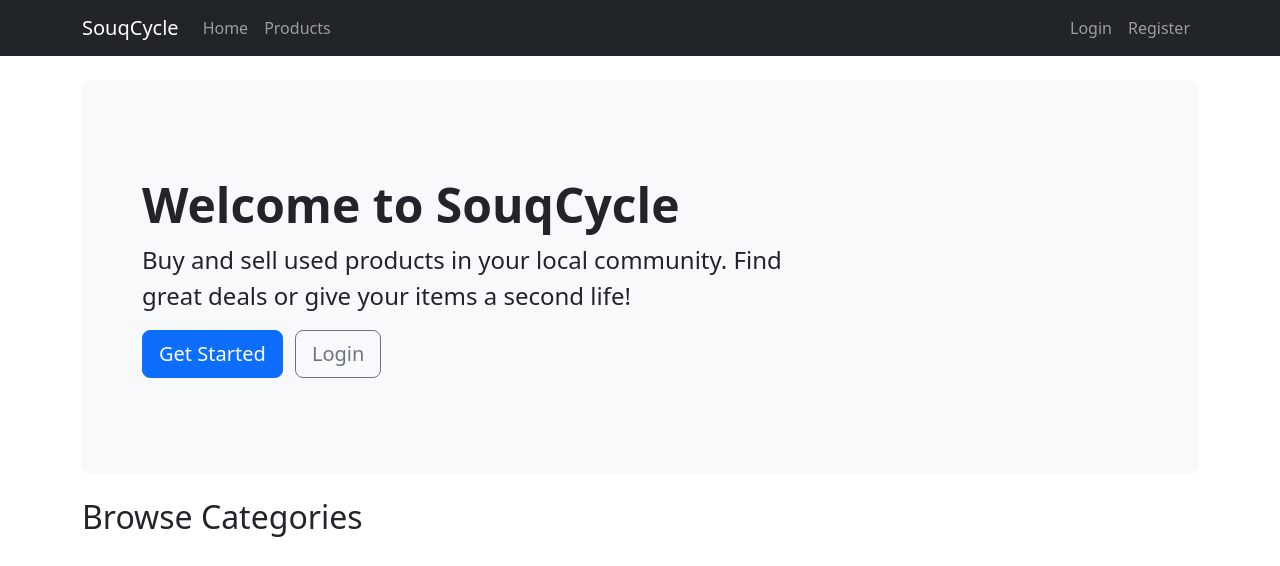
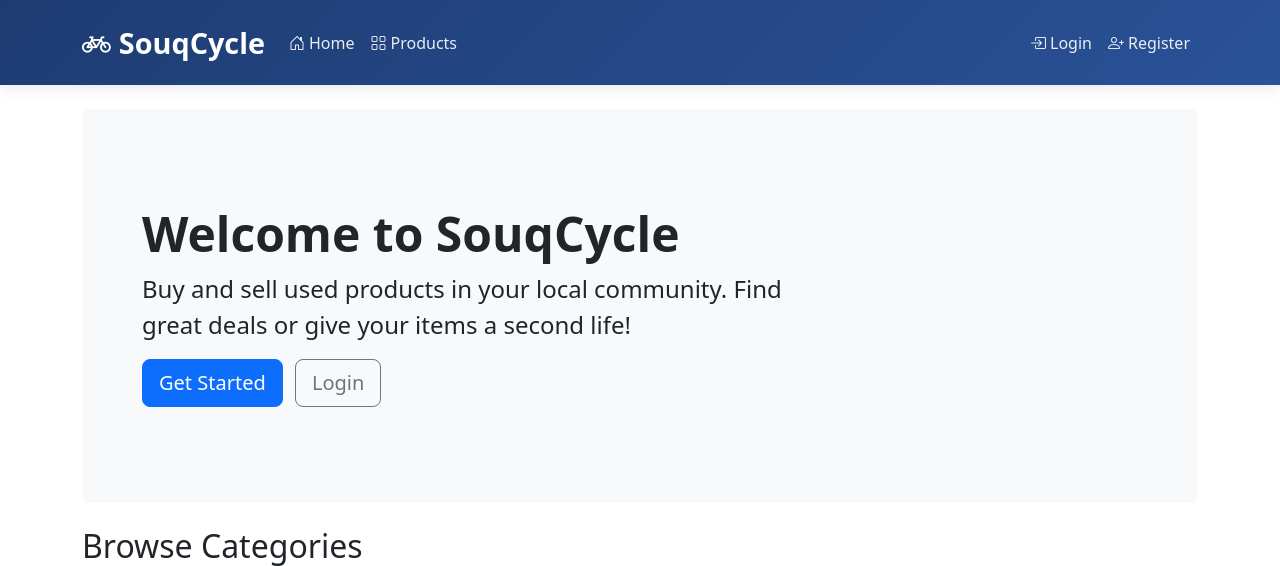
Before and after one commit to Mustaphalamhamdi/usedProductsMartketPlace, a PHP site: page / in a window 1280 px wide. Shown: the top 566 px of the page. Run offline with PHP 8.4, Linux system fonts and the light colour scheme; data that the repository does not hold is empty.

Commit message:
updating header

```diff
--- a/views/includes/header.php
+++ b/views/includes/header.php
@@ -1,55 +1,151 @@
-
 <!DOCTYPE html>
 <html lang="en">
 <head>
    <meta charset="UTF-8">
    <meta name="viewport" content="width=device-width, initial-scale=1.0">
    <title>SouqCycle - Buy and Sell Used Products</title>
-    <!-- Bootstrap CSS -->
    <link href="https://cdn.jsdelivr.net/npm/bootstrap@5.3.2/dist/css/bootstrap.min.css" rel="stylesheet">
+   <link rel="stylesheet" href="https://cdn.jsdelivr.net/npm/bootstrap-icons@1.11.3/font/bootstrap-icons.css">
+   <style>
+       .navbar {
+           background: linear-gradient(135deg, #1e3c72 0%, #2a5298 100%);
+           padding: 1rem 0;
+           box-shadow: 0 2px 15px rgba(0,0,0,0.1);
+       }
+
+       .navbar-brand {
+           font-size: 1.8rem;
+           font-weight: 700;
+           color: #fff !important;
+           transition: all 0.3s ease;
+       }
+
+       .navbar-brand:hover {
+           transform: scale(1.05);
+       }
+
+       .nav-link {
+           color: rgba(255,255,255,0.9) !important;
+           font-weight: 500;
+           padding: 0.5rem 1rem;
+           border-radius: 5px;
+           transition: all 0.3s ease;
+       }
+
+       .nav-link:hover {
+           background: rgba(255,255,255,0.1);
+           transform: translateY(-2px);
+       }
+
+       .btn-sell {
+           background: #00d2ff;
+           color: #fff !important;
+           padding: 0.5rem 1.2rem;
+           border-radius: 25px;
+           font-weight: 600;
+           transition: all 0.3s ease;
+       }
+
+       .btn-sell:hover {
+           background: #00b4db;
+           transform: translateY(-2px);
+       }
+
+       .navbar-toggler {
+           border: none;
+           padding: 0.5rem;
+       }
+
+       .navbar-toggler:focus {
+           box-shadow: none;
+       }
+
+       .user-profile {
+           display: flex;
+           align-items: center;
+           gap: 0.5rem;
+       }
+
+       .user-avatar {
+           width: 35px;
+           height: 35px;
+           border-radius: 50%;
+           background: rgba(255,255,255,0.2);
+           display: flex;
+           align-items: center;
+           justify-content: center;
+       }
+   </style>
 </head>
 <body>
-    <!-- Navigation Bar -->
-    <nav class="navbar navbar-expand-lg navbar-dark bg-dark mb-4">
+<nav class="navbar navbar-expand-lg mb-4">
     <div class="container">
-            <a class="navbar-brand" href="/SouqCycle">SouqCycle</a>
+        <a class="navbar-brand" href="/views">
+            <i class="bi bi-bicycle me-2"></i>SouqCycle
+        </a>
         <button class="navbar-toggler" type="button" data-bs-toggle="collapse" data-bs-target="#navbarNav">
-                <span class="navbar-toggler-icon"></span>
+            <i class="bi bi-list text-white"></i>
         </button>
         <div class="collapse navbar-collapse" id="navbarNav">
             <ul class="navbar-nav me-auto">
                 <li class="nav-item">
-                        <a class="nav-link" href="/SouqCycle">Home</a>
+                    <a class="nav-link" href="/index.php">
+                        <i class="bi bi-house-door me-1"></i>Home
+                    </a>
                 </li>
                 <li class="nav-item">
-                        <a class="nav-link" href="/views/product/list.php">Products</a>
+                    <a class="nav-link" href="views/product/list.php">
+                        <i class="bi bi-grid me-1"></i>Products
+                    </a>
                 </li>
             </ul>
             <ul class="navbar-nav">
-                    <?php if(isset($_SESSION['user_id'])): ?>
+                <?php if(isset($_SESSION['is_logged_in'])): ?>
                     <li class="nav-item">
-                            <a class="nav-link" href="/views/product/create.php">Sell Item</a>
+                        <a class="nav-link btn-sell" href="views/product/create.php">
+                            <i class="bi bi-plus-circle me-1"></i>Sell Item
+                        </a>
                     </li>
                     <?php if(isset($_SESSION['is_admin']) && $_SESSION['is_admin']): ?>
                         <li class="nav-item">
-                                <a class="nav-link" href="/views/admin/dashboard.php">Admin Dashboard</a>
+                            <a class="nav-link" href="views/admin/dashboard.php">
+                                <i class="bi bi-speedometer me-1"></i>Admin
+                            </a>
                         </li>
                     <?php endif; ?>
-                        <li class="nav-item">
-                            <a class="nav-link" href="/views/user/profile.php">My Profile</a>
+                    <li class="nav-item dropdown">
+                        <a class="nav-link dropdown-toggle" href="#" role="button" data-bs-toggle="dropdown">
+                            <div class="user-profile">
+                                <div class="user-avatar">
+                                    <i class="bi bi-person"></i>
+                                </div>
+                                <?php echo htmlspecialchars($_SESSION['username']); ?>
+                            </div>
+                        </a>
+                        <ul class="dropdown-menu dropdown-menu-end">
+                            <li><a class="dropdown-item" href="views/user/profile.php">
+                                <i class="bi bi-person-circle me-2"></i>My Profile</a>
                             </li>
-                        <li class="nav-item">
-                            <a class="nav-link" href="/controllers/UserController.php?action=logout">Logout</a>
+                            <li><hr class="dropdown-divider"></li>
+                            <li><a class="dropdown-item text-danger" href="controllers/UserController.php?action=logout">
+                                <i class="bi bi-box-arrow-right me-2"></i>Logout</a>
+                            </li>
+                        </ul>
                     </li>
                 <?php else: ?>
                     <li class="nav-item">
-                            <a class="nav-link" href="/views/user/login.php">Login</a>
+                        <a class="nav-link" href="views/user/login.php">
+                            <i class="bi bi-box-arrow-in-right me-1"></i>Login
+                        </a>
                     </li>
                     <li class="nav-item">
-                            <a class="nav-link" href="/views/user/register.php">Register</a>
+                        <a class="nav-link" href="views/user/register.php">
+                            <i class="bi bi-person-plus me-1"></i>Register
+                        </a>
                     </li>
                 <?php endif; ?>
             </ul>
         </div>
     </div>
 </nav>
+   <script src="https://cdn.jsdelivr.net/npm/bootstrap@5.3.2/dist/js/bootstrap.bundle.min.js"></script>
```
Also changed, not shown: controllers/UserController.php (+2 -8 lines). Lines whose indentation alone changed are shown as unchanged.
